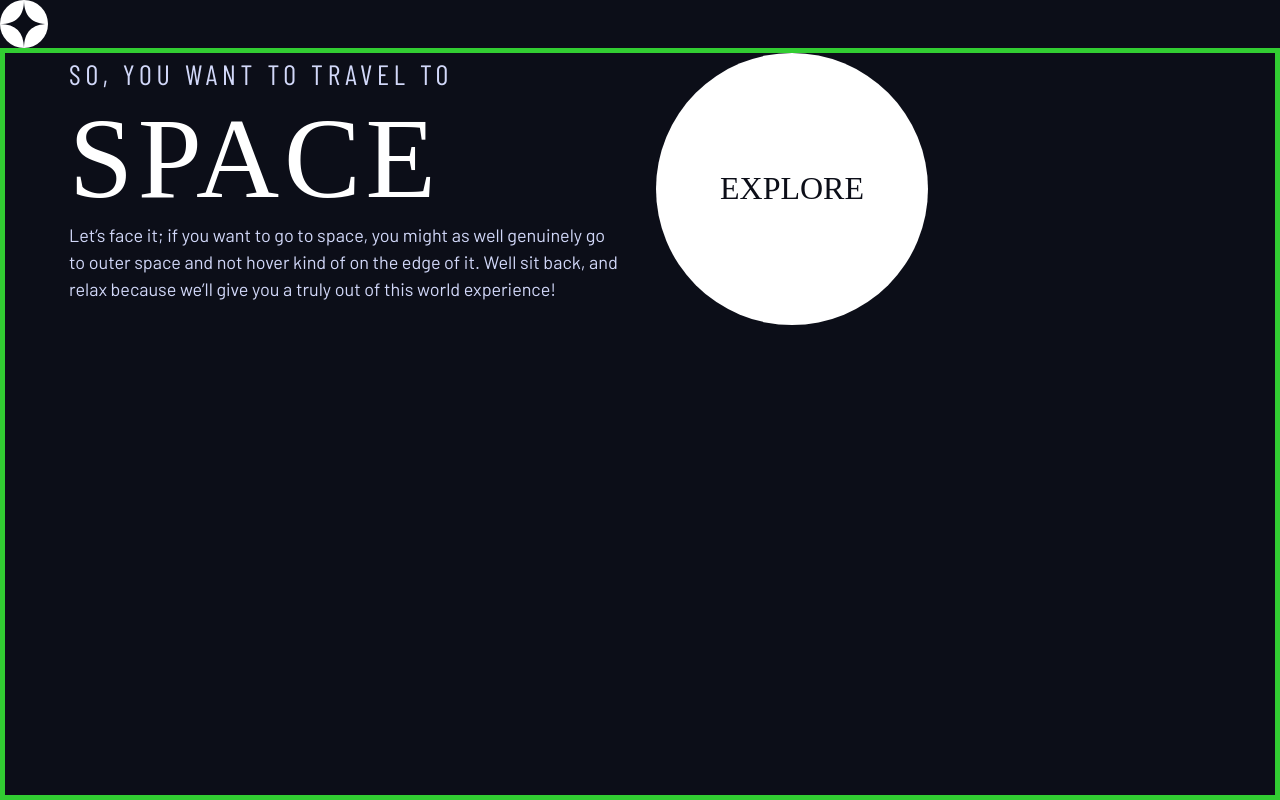
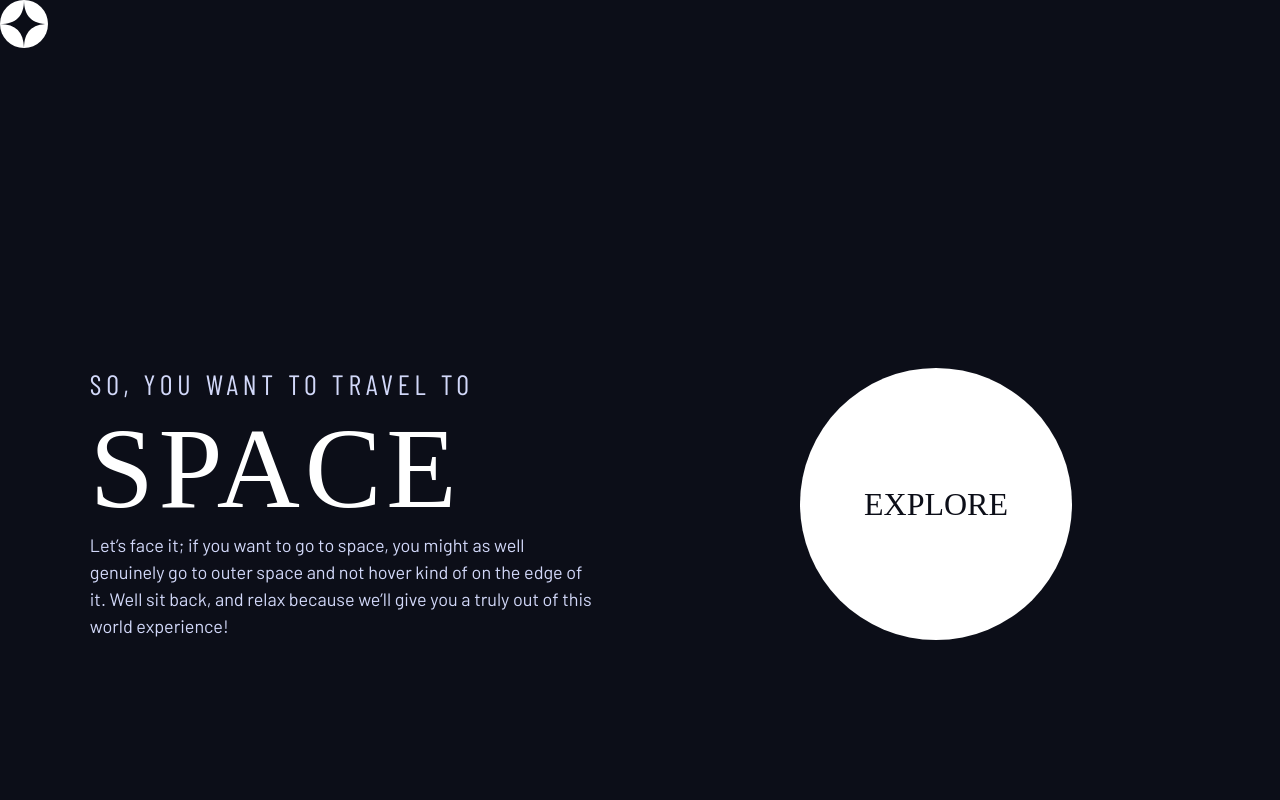
Before and after one commit to RaduHarangus/FEM-Space-tourism-multi-page-website, a website: page index.html in a window 1280 px wide. Drawn offline with nearby package versions, Linux system fonts and the light colour scheme; a web font is replaced by a local one.

Commit message:
25. home page, part 6 - fix layout

```diff
--- a/index.html
+++ b/index.html
@@ -29,7 +29,7 @@
 <!--    </nav>-->
 </header>
 
-<div class="grid-container">
+<div class="grid-container grid-container--home">
     <div>
         <h1 class="uppercase text-accent ff-sans-cond fs-500 letter-spacing-1">So, you want to travel to
             <span class="d-block text-white fs-900 ff-serif">Space</span></h1>
@@ -38,7 +38,7 @@
             because we’ll give you a truly out of this world experience!</p>
     </div>
     <div>
-        <a href="#" class="large-button uppercase ff-serif fs-600 text-dark bg-white">Explore</a>
+        <a href="#" class="large-button uppercase ff-serif text-dark bg-white">Explore</a>
     </div>
 </div>
 
--- a/less/_components.less
+++ b/less/_components.less
@@ -3,6 +3,7 @@
 /* ------------------- */
 
 .large-button {
+  font-size: 2rem;
   position: relative;
   display: inline-grid;
   z-index: 1;
--- a/less/_utilities.less
+++ b/less/_utilities.less
@@ -29,16 +29,26 @@
 }
 
 .grid-container {
-  border: 5px solid limegreen;
   display: grid;
+  text-align: center;
+  place-items: center;
+  padding-inline: 1rem;
+  & > * {
+    max-width: 50ch;
+  }
   @media (min-width: 45em) {
+    text-align: left;
     column-gap: var(--container-gap, 2rem);
-    grid-template-columns: minmax(2rem, 1fr) repeat(2, minmax(0, 40rem)) minmax(2rem, 1fr);
+    grid-template-columns: minmax(1rem, 1fr) repeat(2, minmax(0, 40rem)) minmax(1rem, 1fr);
     & > *:first-child {
       grid-column: 2;
     }
     & > *:last-child {
       grid-column: 3;
+    }
+    &--home {
+      padding-bottom: max(6rem, 20vh);
+      align-items: end;
     }
   }
 }
--- a/style.css
+++ b/style.css
@@ -126,19 +126,29 @@ select {
   max-width: 80rem;
 }
 .grid-container {
-  border: 5px solid limegreen;
   display: grid;
+  text-align: center;
+  place-items: center;
+  padding-inline: 1rem;
+}
+.grid-container > * {
+  max-width: 50ch;
 }
 @media (min-width: 45em) {
   .grid-container {
+    text-align: left;
     column-gap: var(--container-gap, 2rem);
-    grid-template-columns: minmax(2rem, 1fr) repeat(2, minmax(0, 40rem)) minmax(2rem, 1fr);
+    grid-template-columns: minmax(1rem, 1fr) repeat(2, minmax(0, 40rem)) minmax(1rem, 1fr);
   }
   .grid-container > *:first-child {
     grid-column: 2;
   }
   .grid-container > *:last-child {
     grid-column: 3;
+  }
+  .grid-container--home {
+    padding-bottom: max(6rem, 20vh);
+    align-items: end;
   }
 }
 .sr-only {
@@ -238,6 +248,7 @@ select {
 /* Components         */
 /* ------------------- */
 .large-button {
+  font-size: 2rem;
   position: relative;
   display: inline-grid;
   z-index: 1;
```
